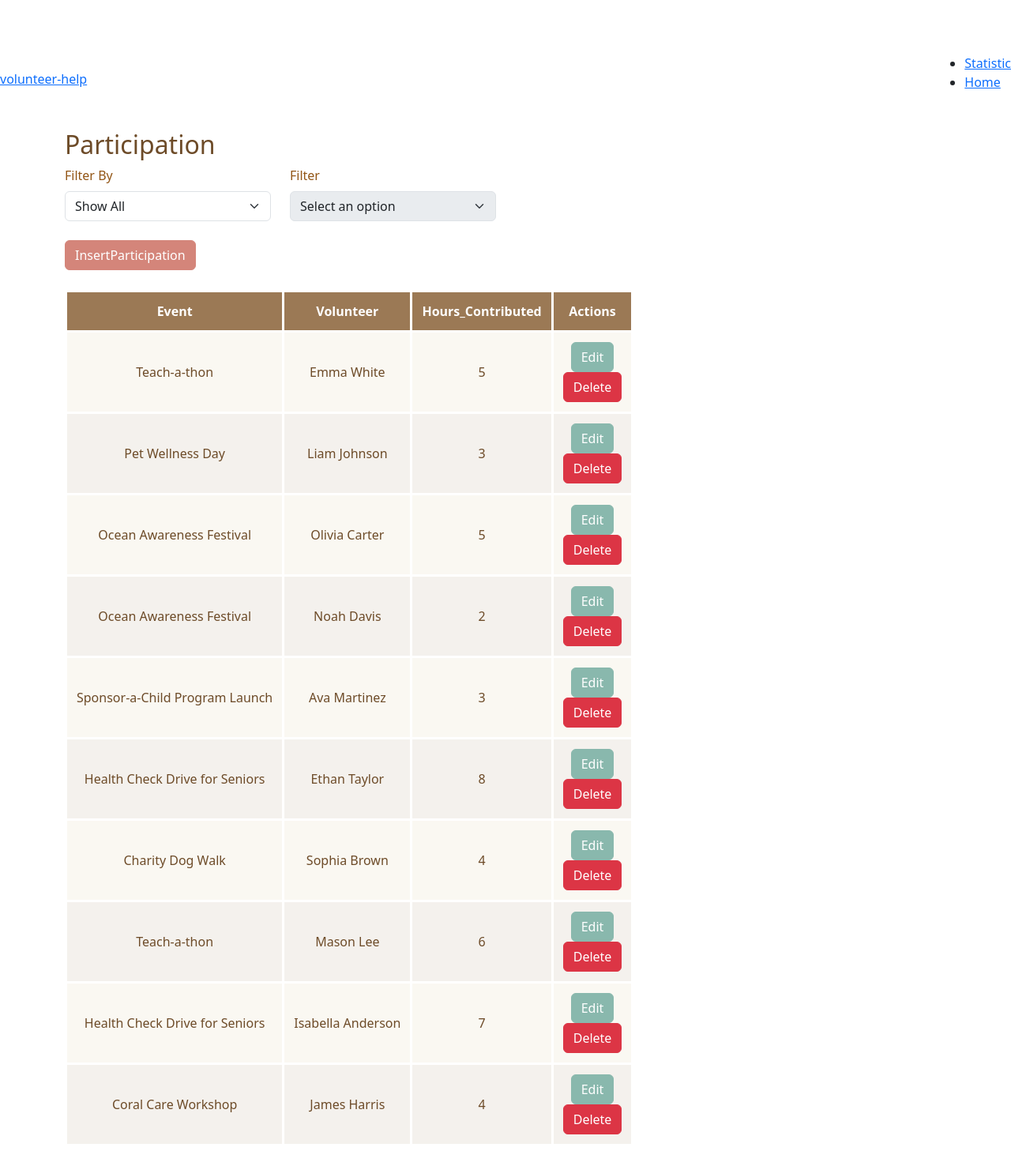
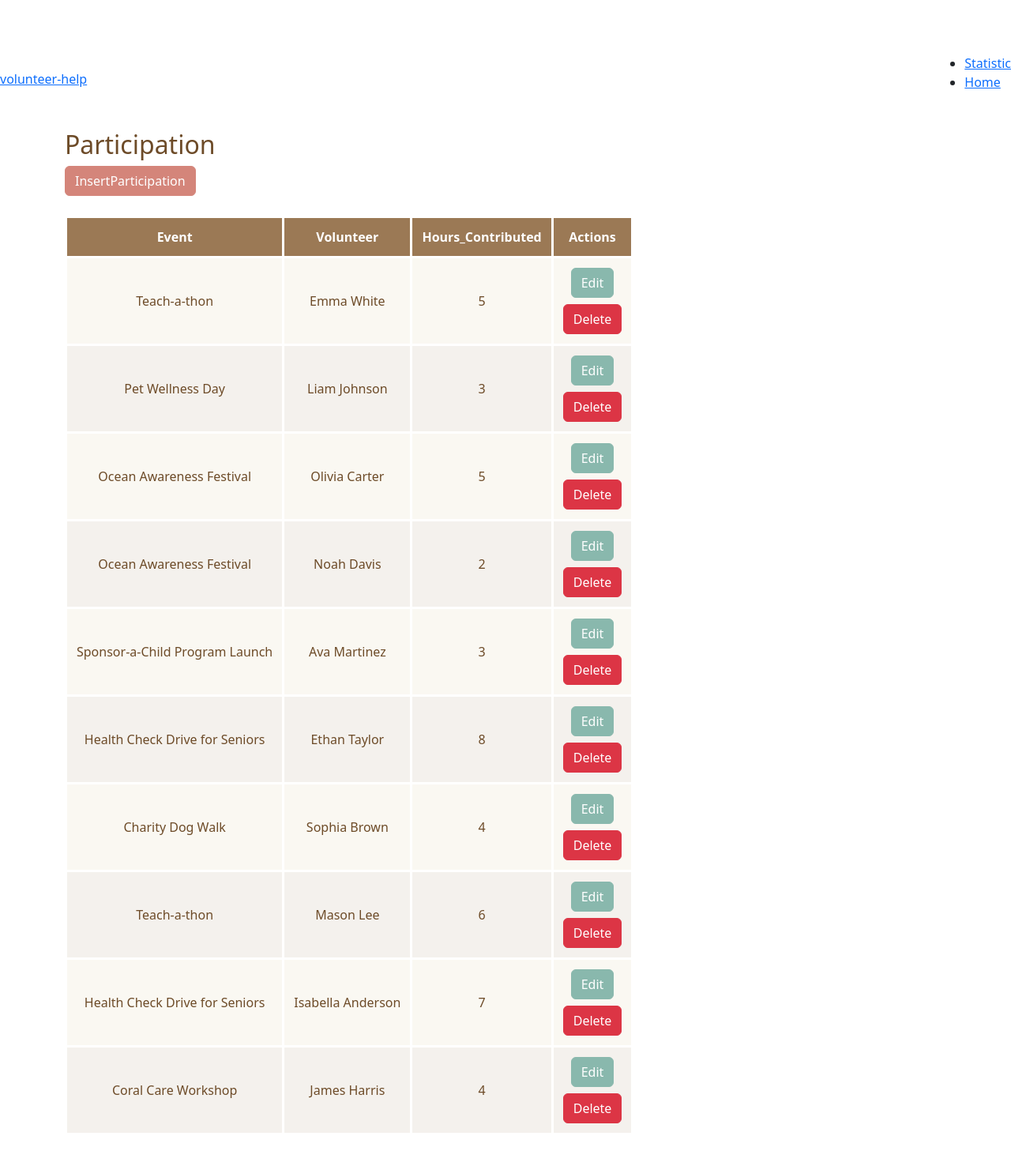
Before and after one commit to beau-beaubo/databaseproject, a Django app: page /nonprofit/participation/ in a window 1280 px wide. Shown: the whole page at 79% size. After the commit the page ends 1434 px from the top, so only its background shows below. Run offline with Django 5.2, Linux system fonts and the light colour scheme; data comes from the database, SQL or seed files in the repository.

Commit message:
Update UI for all pages

```diff
--- a/nonprofit/templates/nonprofit/event.html
+++ b/nonprofit/templates/nonprofit/event.html
@@ -88,7 +88,7 @@
     <meta charset="UTF-8">
     <title>Event</title>
     <link href="https://cdn.jsdelivr.net/npm/bootstrap@5.3.3/dist/css/bootstrap.min.css" rel="stylesheet" integrity="sha384-QWTKZyjpPEjISv5WaRU9OFeRpok6YctnYmDr5pNlyT2bRjXh0JMhjY6hW+ALEwIH" crossorigin="anonymous">
-    <link rel="stylesheet" href="{% static './nonprofit/style.css' %}">
+    <link rel="stylesheet" href="{% static './nonprofit/navbar.css' %}">
 </head>
 <body>
 <!-- Navbar -->
--- a/nonprofit/templates/nonprofit/participation.html
+++ b/nonprofit/templates/nonprofit/participation.html
@@ -1,5 +1,5 @@
+<!DOCTYPE html>
 {% load static %}
-<!DOCTYPE html>
 <html lang="en">
     <head>
         <style>
@@ -63,17 +63,17 @@
 <head>
     <meta charset="UTF-8">
     <meta name="viewport" content="width=device-width, initial-scale=1.0">
-    <title>Entry</title>
+    <title>Participation</title>
     <link href="https://cdn.jsdelivr.net/npm/bootstrap@5.3.3/dist/css/bootstrap.min.css" rel="stylesheet" integrity="sha384-QWTKZyjpPEjISv5WaRU9OFeRpok6YctnYmDr5pNlyT2bRjXh0JMhjY6hW+ALEwIH" crossorigin="anonymous">
     <!--=======CSS========-->
-    <link rel="stylesheet" href="{% static 'volunteer.css' %}">
+    <link rel="stylesheet" href="{% static './nonprofit/navbar.css' %}">
 </head>
 <body>
 <!-- Navbar -->
 <nav class="navbar">
     <a href="#" class="logo">volunteer-help</a>
     <ul class="nav-link">
-        <li><a href="#">Statistic</a></li>
+        <li><a href="/nonprofit/statistic/">Statistic</a></li>
         <li class="active"><a href="/nonprofit/">Home</a></li>
     </ul>
 </nav>
@@ -84,22 +84,6 @@
 </style>
 <div class="container mt-4">
     <h2 style="color: #6D4B28">Participation</h2>
-    <!-- Filter Section -->
-    <div class="row mb-4">
-        <div class="col-md-3">
-            <label for="filterBy" class="form-label" style="color: #925515">Filter By</label>
-            <select class="form-select" id="filterBy">
-                <option value="all">Show All</option>
-                <option value="Event">Event</option>
-            </select>
-        </div>
-        <div class="col-md-3">
-            <label for="filter" class="form-label" style="color: #925515">Filter</label>
-            <select class="form-select" id="filter" disabled>
-                <option value="">Select an option</option>
-            </select>
-        </div>
-    </div>
     <!-- Button trigger modal -->
     <button class="btn btn-insert-participation" style="margin: 10 !important" data-bs-toggle="modal" data-bs-target="#InsertParticipationModal"> InsertParticipation </button>
     <!-- Participation Table -->
@@ -161,7 +145,7 @@
                     </div>
                     <form action="{% url 'nonprofit:delete_participation' participation.id %}" method="POST">
                         {% csrf_token %}
-                        <button type="submit" class="btn btn-danger">Delete</button>
+                        <button type="submit" class="btn btn-danger mt-2">Delete</button>
                     </form>
                 </td>
             </tr>
@@ -210,44 +194,7 @@
     </div>
 </div>
 <script src="https://cdn.jsdelivr.net/npm/bootstrap@5.3.3/dist/js/bootstrap.bundle.min.js" integrity="sha384-YvpcrYf0tY3lHB60NNkmXc5s9fDVZLESaAA55NDzOxhy9GkcIdslK1eN7N6jIeHz" crossorigin="anonymous"></script>
-<script>
-    document.addEventListener("DOMContentLoaded", function () {
-        const filterBy = document.getElementById('filterBy');
-        const filter = document.getElementById('filter');
 
-        filterBy.addEventListener('change', function () {
-            const selectedOption = filterBy.value;
-            filter.innerHTML = '<option value="">Select an option</option>';
-            filter.disabled = selectedOption === 'all';
-
-            let options = [];
-            if (selectedOption === "Event") {
-                options = [{% for eve in event_list %}{ id: '{{ eve.id }}', name: '{{ eve.name }}' }, {% endfor %}];
-            }
-
-            options.forEach(option => {
-                const newOption = document.createElement('option');
-                newOption.value = option.id || option.location;
-                newOption.text = option.name || option.location;
-                filter.appendChild(newOption);
-            });
-        });
-
-        filter.addEventListener('change', function () {
-            const selectedFilterValue = filter.value;
-            const rows = document.querySelectorAll('.participation-table tbody tr');
-
-            rows.forEach(row => {
-                const organization = row.getAttribute('data-event');
-                let showRow = true;
-                if (filterBy.value === 'event' && event !== selectedFilterValue) {
-                    showRow = false;
-                }
-                row.style.display = showRow ? '' : 'none';
-            });
-        });
-    });
-</script>
 
 </body>
 </html>
--- a/nonprofit/templates/nonprofit/volunteer.html
+++ b/nonprofit/templates/nonprofit/volunteer.html
@@ -75,7 +75,7 @@
     <title>Volunteer</title>
     <link href="https://cdn.jsdelivr.net/npm/bootstrap@5.3.3/dist/css/bootstrap.min.css" rel="stylesheet" integrity="sha384-QWTKZyjpPEjISv5WaRU9OFeRpok6YctnYmDr5pNlyT2bRjXh0JMhjY6hW+ALEwIH" crossorigin="anonymous">
     <!--=======CSS========-->
-    <link rel="stylesheet" href="{% static './nonprofit/style.css' %}">
+    <link rel="stylesheet" href="{% static './nonprofit/navbar.css' %}">
 </head>
 <body>
 <!-- Navbar -->
@@ -100,7 +100,7 @@
         <div class="col-md-3">
             <label for="filter" class="form-label" style="color: #925515">Filter</label>
             <select class="form-select" id="filter">
-                <option value="all">All Skill</option>
+                <option value="all">All Skills</option>
                 {% for skill in skill_list %}
                 <option value="{{ skill.name|slugify }}">{{ skill.name }}</option>
                 {% endfor %}
```
